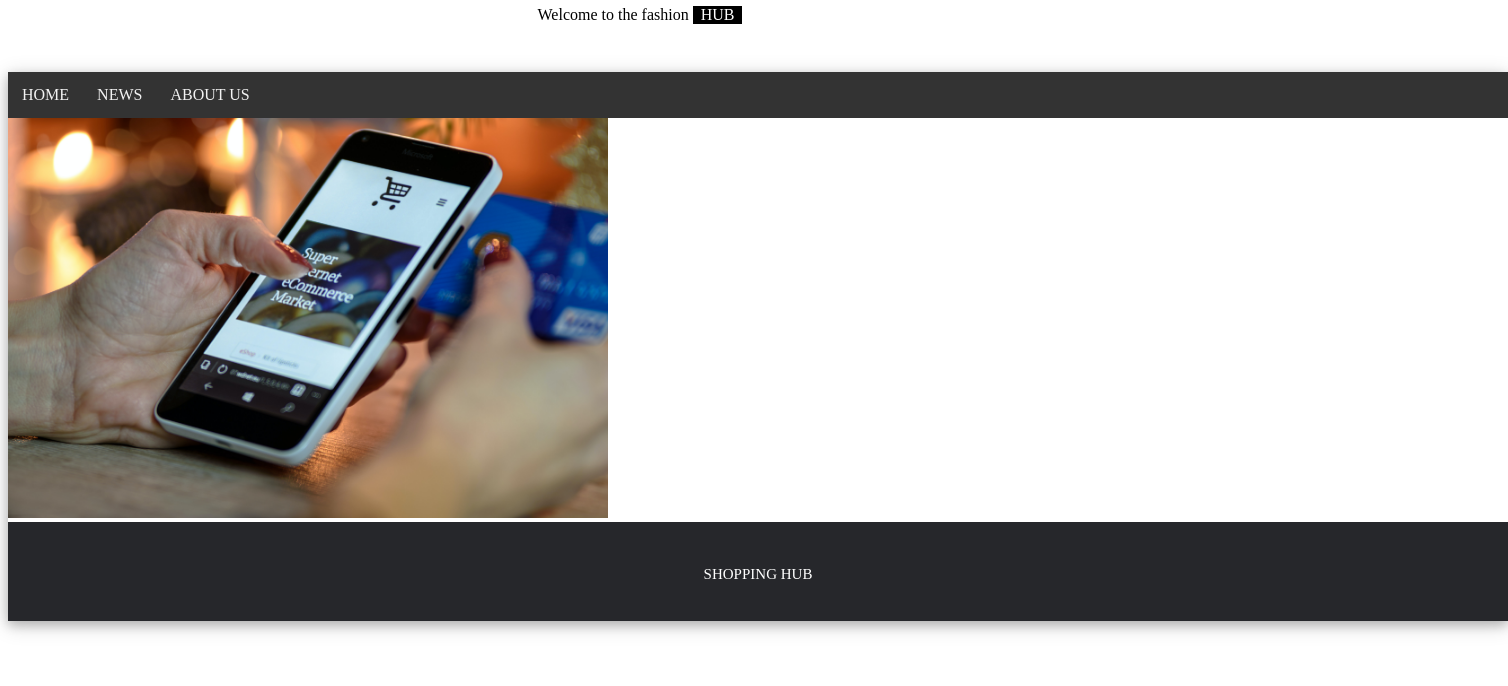
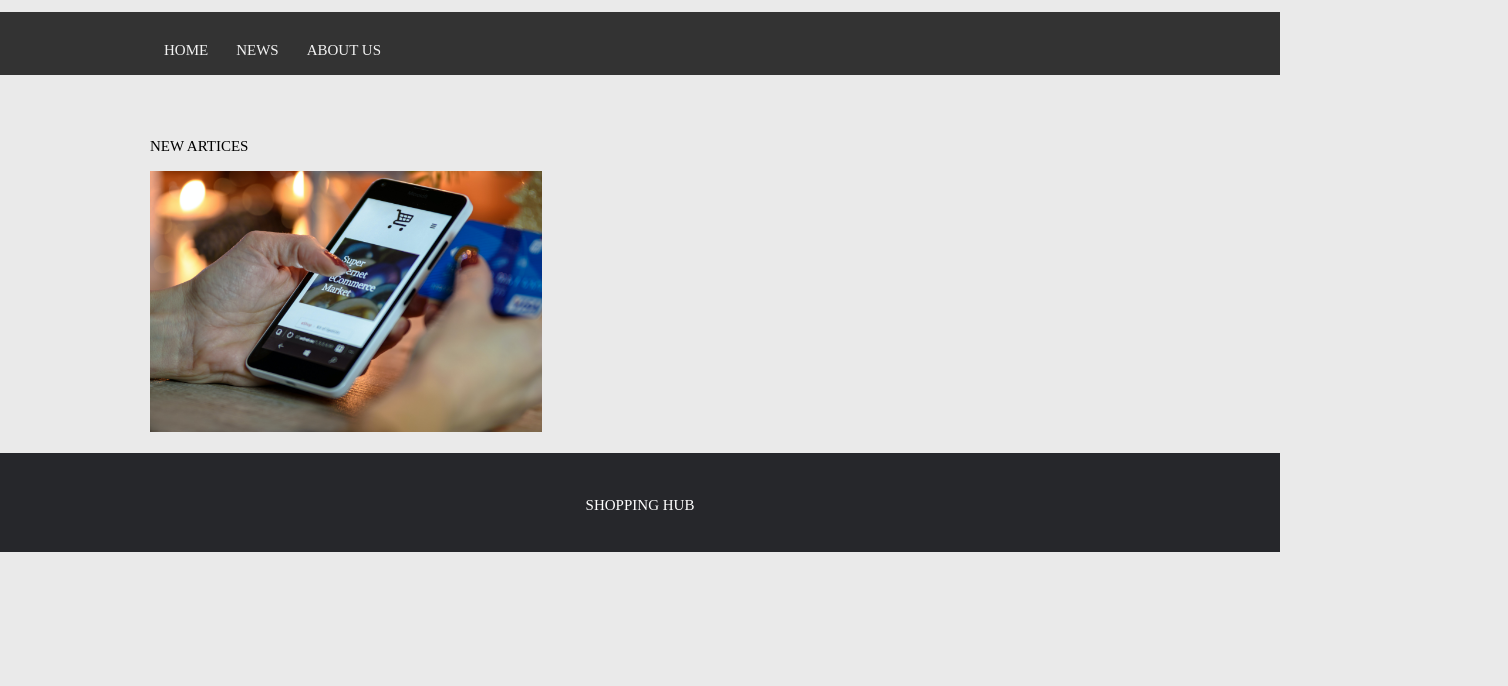
Before and after one commit to praveensudharsanan/finalproject, a plain HTML site: page PraveensudharsananProjectfiles/latestnews.html in a window 1280 px wide. Shown: the part 114-800 px from the top of the page, 1508 px wide, since content can reach past the window. Drawn offline with Linux system fonts and the light colour scheme.

Commit message:
styles changed

```diff
--- a/PraveensudharsananProjectfiles/css/main.css
+++ b/PraveensudharsananProjectfiles/css/main.css
@@ -1,5 +1,13 @@
+body {
+  font-size: 15px;
+  line-height: 1.3em;
+  margin: 0;
+  width: 100%;
+  background: #eaeaea;
+
+}
 .content{
-    max-width:980px
+
   }
   .padding{
     background-color:#000;
@@ -15,12 +23,14 @@
     padding-bottom:32px!important;
     text-align: center;
   }
-  .wrapper {
-    background-color: white;
-    box-shadow:0 4px 10px 0 rgba(0,0,0,0.2),0 4px 20px 0 rgba(0,0,0,0.19);
-    margin: auto;
-    width: 1500px;
+  .container {
+    max-width:980px;
+    margin: 0 auto;
+    padding: 15px 30px;
 
+
+  }
+  .head{
 
   }
 
--- a/PraveensudharsananProjectfiles/latestnews.html
+++ b/PraveensudharsananProjectfiles/latestnews.html
@@ -15,32 +15,28 @@
 
 <body>
     <main>
-        <div class="content" style="max-width:1400px">
 
         <header class="style">
             <h1><b>SHOPPING NEWS</b></h1>
             <p>Welcome to the fashion <span class="padding">HUB</span></p>
-            </header>
-
-            <div class="wrapper">
-                <div class="topnav">
+            <nav class="topnav">
+                <div class="container">
                     <a href="#">HOME</a>
                     <a href="#">NEWS</a>
                     <a href="#">ABOUT US</a>
                 </div>
+            </nav>
+        </header>
+
         <div class="container">
-
+            <p class="head">NEW ARTICES</p>
             <img src="images/shop.jpg" alt="browsing">
 
         </div>
+
         <div class="footer">
             <p>SHOPPING HUB</p>
         </div>
-
-            </div>
-
-        </div>
-
 
     </main>
 </body>
```
Lines whose indentation alone changed are shown as unchanged.
